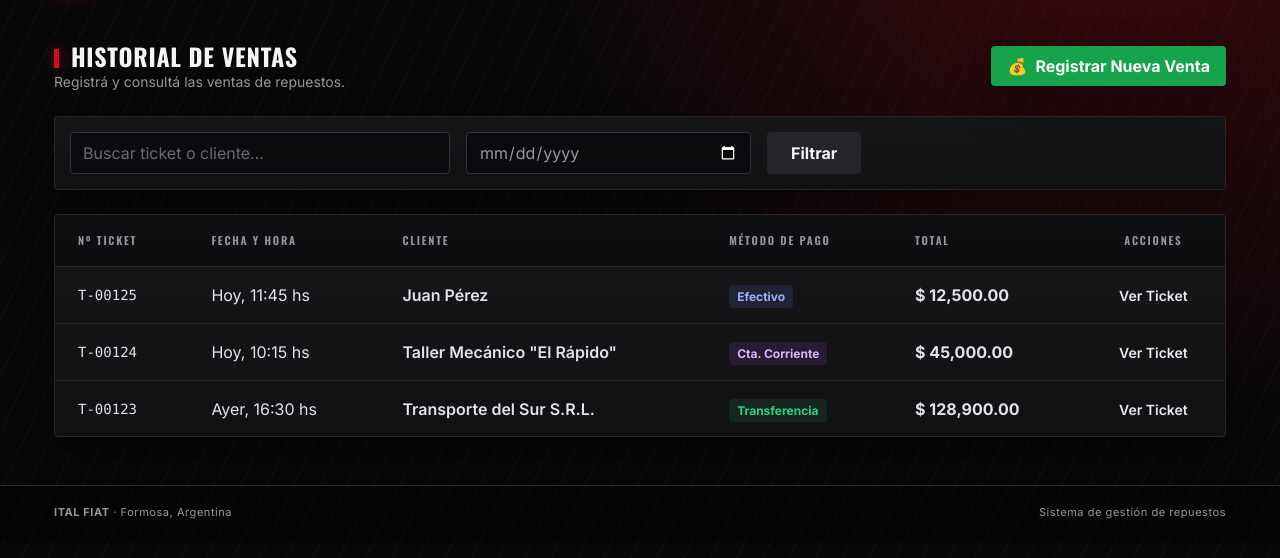
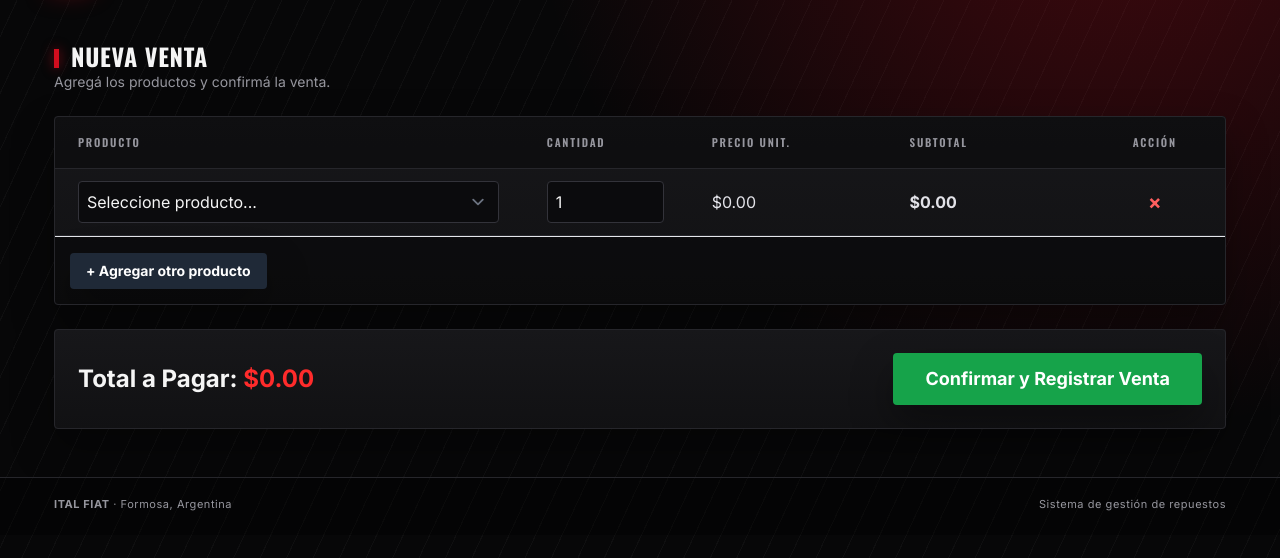
Before and after one commit to serg2336/Proyecto-final-TFI, a Laravel app: page /ventas in a window 1280 px wide. Shown: the part 78-636 px from the top of the page. Run offline with Laravel 12, Linux system fonts and the light colour scheme; a user stored in the database is signed in; tables that the repository leaves empty hold one stand-in row (values such as "Sample post"); style sheets or scripts are compiled from the project's sources.

Commit message:
feat: modulo de ventas con carrito multi-producto, modelos y migraciones

```diff
--- /dev/null
+++ b/app/Models/DetalleVenta.php
@@ -0,0 +1,19 @@
+<?php
+
+namespace App\Models;
+
+use Illuminate\Database\Eloquent\Factories\HasFactory;
+use Illuminate\Database\Eloquent\Model;
+
+class DetalleVenta extends Model
+{
+    use HasFactory;
+
+    protected $fillable = ['venta_id', 'producto_id', 'cantidad', 'precio_unitario'];
+
+    // Relación con el producto
+    public function producto()
+    {
+        return $this->belongsTo(Producto::class);
+    }
+}
--- /dev/null
+++ b/app/Models/Venta.php
@@ -0,0 +1,19 @@
+<?php
+
+namespace App\Models;
+
+use Illuminate\Database\Eloquent\Factories\HasFactory;
+use Illuminate\Database\Eloquent\Model;
+
+class Venta extends Model
+{
+    use HasFactory;
+
+    protected $fillable = ['total','user_id'];
+
+    // ESTA ES LA RELACIÓN CORRECTA AHORA
+    public function detalles()
+    {
+        return $this->hasMany(DetalleVenta::class);
+    }
+}
--- a/resources/views/ventas.blade.php
+++ b/resources/views/ventas.blade.php
@@ -1,76 +1,170 @@
 @extends('layouts.app')
 
-@section('titulo_pagina', 'Registro de Ventas')
+@section('titulo_pagina', 'Punto de Venta')
 
 @section('content')
-    <!-- Encabezado -->
     <div class="flex justify-between items-center mb-6">
         <div>
-            <h3 class="text-2xl font-bold text-gray-800">Historial de Ventas</h3>
-            <p class="text-gray-500 text-sm">Registrá y consultá las ventas de repuestos.</p>
+            <h3 class="text-2xl font-bold text-gray-800">Nueva Venta</h3>
+            <p class="text-gray-500 text-sm">Agregá los productos y confirmá la venta.</p>
         </div>
-        <button class="bg-green-600 hover:bg-green-700 text-white font-bold py-2 px-4 rounded shadow transition flex items-center gap-2">
-            <span>💰</span> Registrar Nueva Venta
-        </button>
     </div>
 
-    <!-- Barra de Búsqueda y Filtro -->
-    <div class="bg-white p-4 rounded-lg shadow mb-6 flex gap-4">
-        <input type="text" placeholder="Buscar ticket o cliente..." class="w-full md:w-1/3 px-3 py-2 border border-gray-300 rounded focus:outline-none focus:ring-2 focus:ring-blue-500">
-        <input type="date" class="w-full md:w-1/4 px-3 py-2 border border-gray-300 rounded focus:outline-none focus:ring-2 focus:ring-blue-500 text-gray-500">
-        <button class="bg-gray-200 hover:bg-gray-300 text-gray-800 font-bold py-2 px-6 rounded transition">
-            Filtrar
-        </button>
-    </div>
+    <!-- Mensajes de error -->
+    @if(session('error'))
+        <div class="bg-red-100 text-red-700 p-3 rounded mb-4">{{ session('error') }}</div>
+    @endif
 
-    <!-- Tabla de Ventas -->
-    <div class="bg-white rounded-lg shadow overflow-hidden">
-        <table class="w-full text-left border-collapse">
+    <!-- Formulario de Venta -->
+    <form action="{{ route('ventas.store') }}" method="POST" id="formulario-venta">
+        @csrf
+        <div class="bg-white rounded-lg shadow overflow-hidden mb-6">
+            <table class="w-full text-left border-collapse" id="tabla-venta">
                 <thead>
                     <tr class="bg-gray-50 text-gray-600 text-sm uppercase tracking-wider">
-                    <th class="py-4 px-6 border-b">Nº Ticket</th>
-                    <th class="py-4 px-6 border-b">Fecha y Hora</th>
-                    <th class="py-4 px-6 border-b">Cliente</th>
-                    <th class="py-4 px-6 border-b">Método de Pago</th>
-                    <th class="py-4 px-6 border-b">Total</th>
-                    <th class="py-4 px-6 border-b text-center">Acciones</th>
+                        <th class="py-4 px-6 border-b w-2/5">Producto</th>
+                        <th class="py-4 px-6 border-b w-24">Cantidad</th>
+                        <th class="py-4 px-6 border-b w-32">Precio Unit.</th>
+                        <th class="py-4 px-6 border-b w-32">Subtotal</th>
+                        <th class="py-4 px-6 border-b w-16 text-center">Acción</th>
                     </tr>
                 </thead>
-            <tbody class="text-gray-700">
-                <!-- Fila 1 -->
-                <tr class="hover:bg-gray-50 border-b">
-                    <td class="py-4 px-6 font-mono text-sm">T-00125</td>
-                    <td class="py-4 px-6">Hoy, 11:45 hs</td>
-                    <td class="py-4 px-6 font-semibold">Juan Pérez</td>
-                    <td class="py-4 px-6"><span class="bg-blue-100 text-blue-700 px-2 py-1 rounded text-xs font-bold">Efectivo</span></td>
-                    <td class="py-4 px-6 font-bold">$ 12,500.00</td>
-                    <td class="py-4 px-6 text-center">
-                        <button class="text-blue-500 hover:text-blue-700 font-semibold text-sm">Ver Ticket</button>
+                <tbody id="cuerpo-factura" class="text-gray-700">
+                    <!-- La primera fila la crea el sistema -->
+                    <tr class="border-b fila-producto">
+                        <td class="py-3 px-6">
+                            <select name="productos[0][id]" class="w-full border border-gray-300 p-2 rounded select-producto" required onchange="actualizarPrecio(this)">
+                                <option value="">Seleccione producto...</option>
+                                @foreach(\App\Models\Producto::where('stock', '>', 0)->get() as $p)
+                                    <option value="{{ $p->id }}" data-precio="{{ $p->precio }}" data-stock="{{ $p->stock }}">
+                                        {{ $p->descripcion }} (Stock: {{ $p->stock }})
+                                    </option>
+                                @endforeach
+                            </select>
                         </td>
-                </tr>
-                <!-- Fila 2 -->
-                <tr class="hover:bg-gray-50 border-b">
-                    <td class="py-4 px-6 font-mono text-sm">T-00124</td>
-                    <td class="py-4 px-6">Hoy, 10:15 hs</td>
-                    <td class="py-4 px-6 font-semibold">Taller Mecánico "El Rápido"</td>
-                    <td class="py-4 px-6"><span class="bg-purple-100 text-purple-700 px-2 py-1 rounded text-xs font-bold">Cta. Corriente</span></td>
-                    <td class="py-4 px-6 font-bold">$ 45,000.00</td>
-                    <td class="py-4 px-6 text-center">
-                        <button class="text-blue-500 hover:text-blue-700 font-semibold text-sm">Ver Ticket</button>
+                        <td class="py-3 px-6">
+                            <input type="number" name="productos[0][cantidad]" min="1" value="1" class="w-full border border-gray-300 p-2 rounded input-cantidad" required onchange="calcularFila(this)">
                         </td>
-                </tr>
-                <!-- Fila 3 -->
-                <tr class="hover:bg-gray-50">
-                    <td class="py-4 px-6 font-mono text-sm">T-00123</td>
-                    <td class="py-4 px-6">Ayer, 16:30 hs</td>
-                    <td class="py-4 px-6 font-semibold">Transporte del Sur S.R.L.</td>
-                    <td class="py-4 px-6"><span class="bg-green-100 text-green-700 px-2 py-1 rounded text-xs font-bold">Transferencia</span></td>
-                    <td class="py-4 px-6 font-bold">$ 128,900.00</td>
-                    <td class="py-4 px-6 text-center">
-                        <button class="text-blue-500 hover:text-blue-700 font-semibold text-sm">Ver Ticket</button>
+                        <td class="py-3 px-6 precio-unitario-text">$0.00</td>
+                        <td class="py-3 px-6 font-bold subtotal-text">$0.00</td>
+                        <td class="py-3 px-6 text-center">
+                            <button type="button" onclick="eliminarFila(this)" class="text-red-500 font-bold text-xl">&times;</button>
                         </td>
                     </tr>
                 </tbody>
             </table>
+
+            <div class="p-4 bg-gray-50 border-t flex justify-between items-center">
+                <button type="button" onclick="agregarFila()" class="bg-gray-800 hover:bg-gray-900 text-white font-bold py-2 px-4 rounded shadow transition text-sm">
+                    + Agregar otro producto
+                </button>
             </div>
+        </div>
+
+        <!-- Total y Botón de Finalizar -->
+        <div class="bg-white p-6 rounded-lg shadow flex justify-between items-center">
+            <div class="text-2xl font-bold text-gray-800">
+                Total a Pagar: <span id="total-general" class="text-blue-600">$0.00</span>
+            </div>
+            <button type="submit" class="bg-green-600 hover:bg-green-700 text-white font-bold py-3 px-8 rounded shadow transition text-lg">
+                Confirmar y Registrar Venta
+            </button>
+        </div>
+    </form>
+
+    <!-- Script para la lógica de la factura -->
+    <script>
+        let contadorFilas = 1;
+
+        function agregarFila() {
+            const tbody = document.getElementById('cuerpo-factura');
+            const nuevaFila = document.createElement('tr');
+            nuevaFila.className = 'border-b fila-producto';
+
+            // Armamos el HTML de la nueva fila usando el índice actual
+            nuevaFila.innerHTML = `
+                <td class="py-3 px-6">
+                    <select name="productos[${contadorFilas}][id]" class="w-full border border-gray-300 p-2 rounded select-producto" required onchange="actualizarPrecio(this)">
+                        <option value="">Seleccione producto...</option>
+                        @foreach(\App\Models\Producto::where('stock', '>', 0)->get() as $p)
+                            <option value="{{ $p->id }}" data-precio="{{ $p->precio }}" data-stock="{{ $p->stock }}">
+                                {{ $p->descripcion }} (Stock: {{ $p->stock }})
+                            </option>
+                        @endforeach
+                    </select>
+                </td>
+                <td class="py-3 px-6">
+                    <input type="number" name="productos[${contadorFilas}][cantidad]" min="1" value="1" class="w-full border border-gray-300 p-2 rounded input-cantidad" required onchange="calcularFila(this)">
+                </td>
+                <td class="py-3 px-6 precio-unitario-text">$0.00</td>
+                <td class="py-3 px-6 font-bold subtotal-text">$0.00</td>
+                <td class="py-3 px-6 text-center">
+                    <button type="button" onclick="eliminarFila(this)" class="text-red-500 font-bold text-xl">&times;</button>
+                </td>
+            `;
+
+            tbody.appendChild(nuevaFila);
+            contadorFilas++; // Aumentamos el índice para la próxima fila
+        }
+
+        function eliminarFila(boton) {
+            const fila = boton.closest('tr');
+            // Si es la única fila que queda, solo limpiamos los valores
+            if (document.querySelectorAll('.fila-producto').length === 1) {
+                fila.querySelector('.select-producto').value = '';
+                fila.querySelector('.input-cantidad').value = 1;
+                fila.querySelector('.precio-unitario-text').textContent = '$0.00';
+                fila.querySelector('.subtotal-text').textContent = '$0.00';
+            } else {
+                // Si hay más filas, borramos la fila entera
+                fila.remove();
+            }
+            calcularTotalGeneral();
+        }
+
+        function actualizarPrecio(select) {
+            const fila = select.closest('tr');
+            const opcion = select.options[select.selectedIndex];
+            const precio = parseFloat(opcion.getAttribute('data-precio')) || 0;
+
+            fila.querySelector('.precio-unitario-text').textContent = `$${precio.toFixed(2)}`;
+            calcularFila(select); // Recalculamos el subtotal y el total general
+        }
+
+        function calcularFila(elemento) {
+            const fila = elemento.closest('tr');
+            const select = fila.querySelector('.select-producto');
+            const cantidadInput = fila.querySelector('.input-cantidad');
+
+            const opcion = select.options[select.selectedIndex];
+            const precio = parseFloat(opcion.getAttribute('data-precio')) || 0;
+            const stockMaximo = parseInt(opcion.getAttribute('data-stock')) || 0;
+            let cantidad = parseInt(cantidadInput.value) || 1;
+
+            // Validar stock en tiempo real
+            if (cantidad > stockMaximo) {
+                alert('No hay suficiente stock de este producto.');
+                cantidadInput.value = stockMaximo;
+                cantidad = stockMaximo;
+            }
+
+            const subtotal = precio * cantidad;
+            fila.querySelector('.subtotal-text').textContent = `$${subtotal.toFixed(2)}`;
+
+            calcularTotalGeneral();
+        }
+
+        function calcularTotalGeneral() {
+            let total = 0;
+            const filas = document.querySelectorAll('.fila-producto');
+
+            filas.forEach(fila => {
+                const subtotalTexto = fila.querySelector('.subtotal-text').textContent;
+                const subtotal = parseFloat(subtotalTexto.replace('$', '')) || 0;
+                total += subtotal;
+            });
+
+            document.getElementById('total-general').textContent = `$${total.toFixed(2)}`;
+        }
+    </script>
 @endsection
--- a/routes/web.php
+++ b/routes/web.php
@@ -12,7 +12,7 @@ use App\Models\Producto;
 use Illuminate\Support\Facades\Route;
 
 Route::middleware('auth')->group(function () {
-    // Dashboard con indicadores reales del inventario.
+    // 1. Dashboard
     Route::get('/', function () {
         $totalProductos = Producto::count();
         $stockCritico = Producto::whereColumn('stock', '<=', 'stock_minimo')->count();
@@ -30,12 +30,12 @@ Route::middleware('auth')->group(function () {
         return view('dashboard', compact('totalProductos', 'stockCritico', 'productosAReponer', 'ultimosMovimientos'));
     })->name('dashboard');
 
-    // Perfil del usuario autenticado (Breeze).
+    // 2. Perfil
     Route::get('/profile', [ProfileController::class, 'edit'])->name('profile.edit');
     Route::patch('/profile', [ProfileController::class, 'update'])->name('profile.update');
     Route::delete('/profile', [ProfileController::class, 'destroy'])->name('profile.destroy');
 
-    // Catálogo y stock: los tres roles pueden consultarlos.
+    // 3. Catálogo y stock
     Route::get('/productos', [ProductoController::class, 'index'])->name('productos.index');
     Route::post('/productos', [ProductoController::class, 'store'])->name('productos.store');
     Route::put('/productos/{producto}', [ProductoController::class, 'update'])->name('productos.update');
@@ -45,7 +45,6 @@ Route::middleware('auth')->group(function () {
 
     Route::get('/stock', function () {
         $productos = Producto::query()->orderBy('stock')->orderBy('descripcion')->get();
-
         $ultimosMovimientos = Movimiento::with('producto')
             ->orderByDesc('created_at')
             ->orderByDesc('id')
@@ -55,26 +54,27 @@ Route::middleware('auth')->group(function () {
         return view('stock', compact('productos', 'ultimosMovimientos'));
     })->name('stock.index');
 
-    // Pedidos y movimientos de stock: administrador y depósito.
+    // 4. Pedidos y movimientos (Admin y Depósito)
     Route::middleware('role:administrador,deposito')->group(function () {
-        // Rutas de Pedidos (de Ramiro)
         Route::get('/pedidos', [PedidoController::class, 'index'])->name('pedidos.index');
         Route::post('/pedidos', [PedidoController::class, 'store'])->name('pedidos.store');
         Route::patch('/pedidos/{pedido}/recibir', [PedidoController::class, 'recibir'])->name('pedidos.recibir');
-
-        // Rutas de Movimientos (de Lía)
-        Route::post('/stock/{producto}/movimientos', [MovimientoController::class, 'store'])
-            ->name('movimientos.store');
+        Route::post('/stock/{producto}/movimientos', [MovimientoController::class, 'store'])->name('movimientos.store');
     });
 
-    // Ventas y clientes: administrador y vendedor.
+    // 5. Ventas y clientes (Admin y Vendedor)
     Route::middleware('role:administrador,vendedor')->group(function () {
-        Route::get('/ventas', fn () => view('ventas'))->name('ventas.index');
+        // ¡Acá está la magia! Ahora le pasamos la variable $ventas a la vista
+        Route::get('/ventas', function () {
+            $ventas = \App\Models\Venta::with('detalles.producto')->orderByDesc('created_at')->get();
+            return view('ventas', compact('ventas'));
+        })->name('ventas.index');
+
         Route::post('/ventas', [VentaController::class, 'store'])->name('ventas.store');
         Route::get('/clientes', fn () => view('clientes'))->name('clientes.index');
     });
 
-    // Reportes y gestión de usuarios: solo administrador.
+    // 6. Reportes y usuarios (Solo Admin)
     Route::middleware('role:administrador')->group(function () {
 
         // Panel de reportes
```
Also changed, not shown: app/Http/Controllers/VentaController.php (added, +60 -0 lines), database/migrations/2026_11_20_024704_create_ventas_table.php (added), database/migrations/2026_11_20_050048_create_detalle_ventas_table.php (added). Lines whose indentation alone changed are shown as unchanged.
